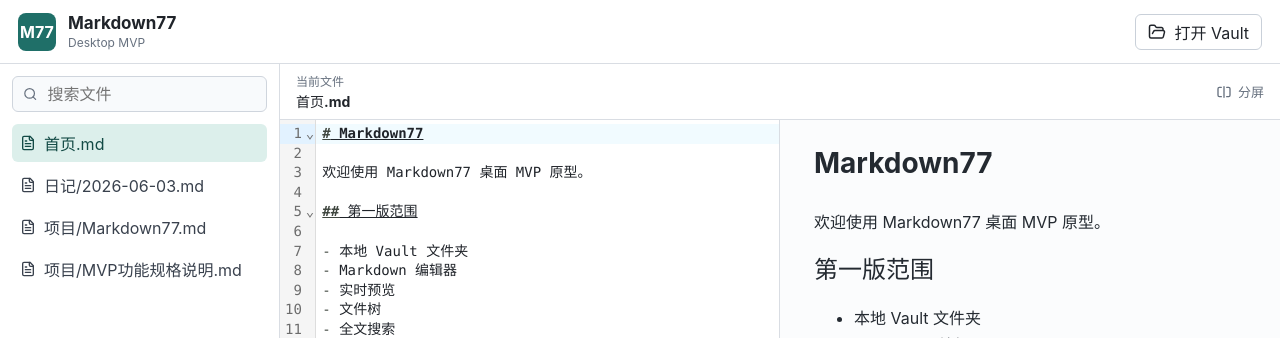
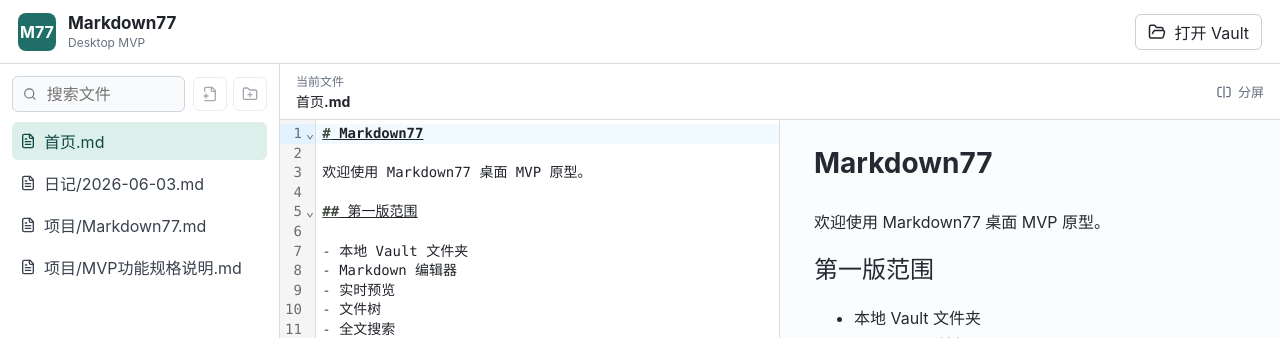
Before and after one commit to MingQiangChen/Markdown77, a React (Vite) app in the folder apps/desktop/: page / in a window 1280 px wide. Shown: the top 338 px of the page. Built offline with nearby package versions, Linux system fonts and the light colour scheme.

Commit message:
Add note and folder creation

```diff
--- a/apps/desktop/electron/preload.ts
+++ b/apps/desktop/electron/preload.ts
@@ -6,5 +6,9 @@ contextBridge.exposeInMainWorld("markdown77", {
   readFile: (vaultPath: string, relativePath: string) =>
     ipcRenderer.invoke("vault:readFile", vaultPath, relativePath),
   writeFile: (vaultPath: string, relativePath: string, content: string) =>
-    ipcRenderer.invoke("vault:writeFile", vaultPath, relativePath, content)
+    ipcRenderer.invoke("vault:writeFile", vaultPath, relativePath, content),
+  createFile: (vaultPath: string, preferredRelativePath: string, content: string) =>
+    ipcRenderer.invoke("vault:createFile", vaultPath, preferredRelativePath, content),
+  createFolder: (vaultPath: string, folderName: string) =>
+    ipcRenderer.invoke("vault:createFolder", vaultPath, folderName)
 });
--- a/apps/desktop/src/App.tsx
+++ b/apps/desktop/src/App.tsx
@@ -4,14 +4,16 @@ import MarkdownIt from "markdown-it";
 import {
   AlertCircle,
   FileText,
+  FolderPlus,
   FolderOpen,
+  FilePlus2,
   RefreshCcw,
   Save,
   Search,
   SplitSquareHorizontal
 } from "lucide-react";
 import { useEffect, useMemo, useState } from "react";
-import type { VaultFile, VaultInfo } from "./global";
+import type { VaultFile, VaultFolder, VaultInfo } from "./global";
 
 const md = new MarkdownIt({
   html: false,
@@ -63,6 +65,7 @@ const demoFiles = [
 export function App() {
   const [vault, setVault] = useState<VaultInfo | null>(null);
   const [files, setFiles] = useState<VaultFile[]>(demoFiles);
+  const [folders, setFolders] = useState<VaultFolder[]>([]);
   const [content, setContent] = useState(initialContent);
   const [activeFile, setActiveFile] = useState("首页.md");
   const [query, setQuery] = useState("");
@@ -72,6 +75,9 @@ export function App() {
   const rendered = useMemo(() => md.render(content), [content]);
   const visibleFiles = files.filter((file) =>
     file.path.toLowerCase().includes(query.trim().toLowerCase())
+  );
+  const visibleFolders = folders.filter((folder) =>
+    folder.path.toLowerCase().includes(query.trim().toLowerCase())
   );
   const canUseFileSystem = Boolean(window.markdown77);
 
@@ -90,6 +96,7 @@ export function App() {
 
     setVault(nextVault);
     setFiles(nextVault.files);
+    setFolders(nextVault.folders);
     setSaveState("Vault 已打开");
 
     if (nextVault.files[0]) {
@@ -105,8 +112,9 @@ export function App() {
       return;
     }
 
-    const nextFiles = await window.markdown77.listFiles(vault.path);
-    setFiles(nextFiles);
+    const contents = await window.markdown77.listFiles(vault.path);
+    setFiles(contents.files);
+    setFolders(contents.folders);
   }
 
   async function openFile(nextVault: VaultInfo, filePath: string) {
@@ -132,6 +140,48 @@ export function App() {
     await window.markdown77.writeFile(vault.path, activeFile, content);
     setSaveState("已保存");
     await refreshFiles();
+  }
+
+  async function createNote() {
+    if (!vault || !window.markdown77) {
+      setError("请先打开一个 Vault。");
+      return;
+    }
+
+    const preferredPath = window.prompt("新笔记路径", "新笔记.md");
+
+    if (!preferredPath) {
+      return;
+    }
+
+    setError(null);
+    const title = preferredPath.replace(/\.md$/i, "").split(/[\\/]/).pop() || "新笔记";
+    const newFile = await window.markdown77.createFile(
+      vault.path,
+      preferredPath,
+      `# ${title}\n\n`
+    );
+    await refreshFiles();
+    await openFile(vault, newFile.path);
+    setSaveState("已创建");
+  }
+
+  async function createFolder() {
+    if (!vault || !window.markdown77) {
+      setError("请先打开一个 Vault。");
+      return;
+    }
+
+    const folderName = window.prompt("新文件夹名称", "新文件夹");
+
+    if (!folderName) {
+      return;
+    }
+
+    setError(null);
+    await window.markdown77.createFolder(vault.path, folderName);
+    await refreshFiles();
+    setSaveState("文件夹已创建");
   }
 
   useEffect(() => {
@@ -160,6 +210,7 @@ export function App() {
 
       <main className="workspace">
         <aside className="sidebar">
+          <div className="sidebar-tools">
             <div className="search-box">
               <Search size={16} />
               <input
@@ -168,6 +219,39 @@ export function App() {
                 placeholder="搜索文件"
               />
             </div>
+
+            <div className="create-actions">
+              <button
+                className="tool-icon-button"
+                type="button"
+                onClick={createNote}
+                disabled={!vault}
+                title="新建笔记"
+              >
+                <FilePlus2 size={16} />
+              </button>
+              <button
+                className="tool-icon-button"
+                type="button"
+                onClick={createFolder}
+                disabled={!vault}
+                title="新建文件夹"
+              >
+                <FolderPlus size={16} />
+              </button>
+            </div>
+          </div>
+
+          {vault && visibleFolders.length > 0 && (
+            <div className="folder-list" aria-label="Vault folders">
+              {visibleFolders.map((folder) => (
+                <div className="folder-item" key={folder.path}>
+                  <FolderOpen size={15} />
+                  <span>{folder.path}</span>
+                </div>
+              ))}
+            </div>
+          )}
 
           <nav className="file-list" aria-label="Vault files">
             {visibleFiles.map((file) => (
--- a/apps/desktop/src/styles.css
+++ b/apps/desktop/src/styles.css
@@ -23,6 +23,11 @@ body {
 button,
 input {
   font: inherit;
+}
+
+button:disabled {
+  cursor: not-allowed;
+  opacity: 0.45;
 }
 
 .app-shell {
@@ -103,6 +108,13 @@ input {
   padding: 12px;
 }
 
+.sidebar-tools {
+  display: grid;
+  grid-template-columns: minmax(0, 1fr) auto;
+  gap: 8px;
+  align-items: center;
+}
+
 .search-box {
   display: flex;
   align-items: center;
@@ -124,28 +136,68 @@ input {
   color: #20242a;
 }
 
+.create-actions {
+  display: inline-flex;
+  gap: 6px;
+}
+
+.tool-icon-button {
+  display: grid;
+  place-items: center;
+  width: 34px;
+  height: 34px;
+  border: 1px solid #cfd5dd;
+  border-radius: 6px;
+  background: #ffffff;
+  color: #39414d;
+  cursor: pointer;
+}
+
+.tool-icon-button:hover:not(:disabled) {
+  background: #eef2f5;
+}
+
 .file-list {
   display: flex;
   flex-direction: column;
   gap: 4px;
-  margin-top: 12px;
+  margin-top: 10px;
   overflow: auto;
 }
 
+.folder-list {
+  display: flex;
+  flex-direction: column;
+  gap: 3px;
+  margin-top: 10px;
+  border-bottom: 1px solid #edf0f3;
+  padding-bottom: 10px;
+}
+
+.folder-item,
 .file-item {
   display: flex;
   align-items: center;
   gap: 8px;
   min-height: 34px;
-  border: 0;
   border-radius: 6px;
   padding: 7px 8px;
+}
+
+.folder-item {
+  color: #67717f;
+  font-size: 13px;
+}
+
+.file-item {
+  border: 0;
   background: transparent;
   color: #39414d;
   text-align: left;
   cursor: pointer;
 }
 
+.folder-item span,
 .file-item span {
   overflow: hidden;
   text-overflow: ellipsis;
```
Also changed, not shown: apps/desktop/electron/main.ts (+97 -6 lines), apps/desktop/src/global.d.ts (+18 -1 lines). Lines whose indentation alone changed are shown as unchanged.
